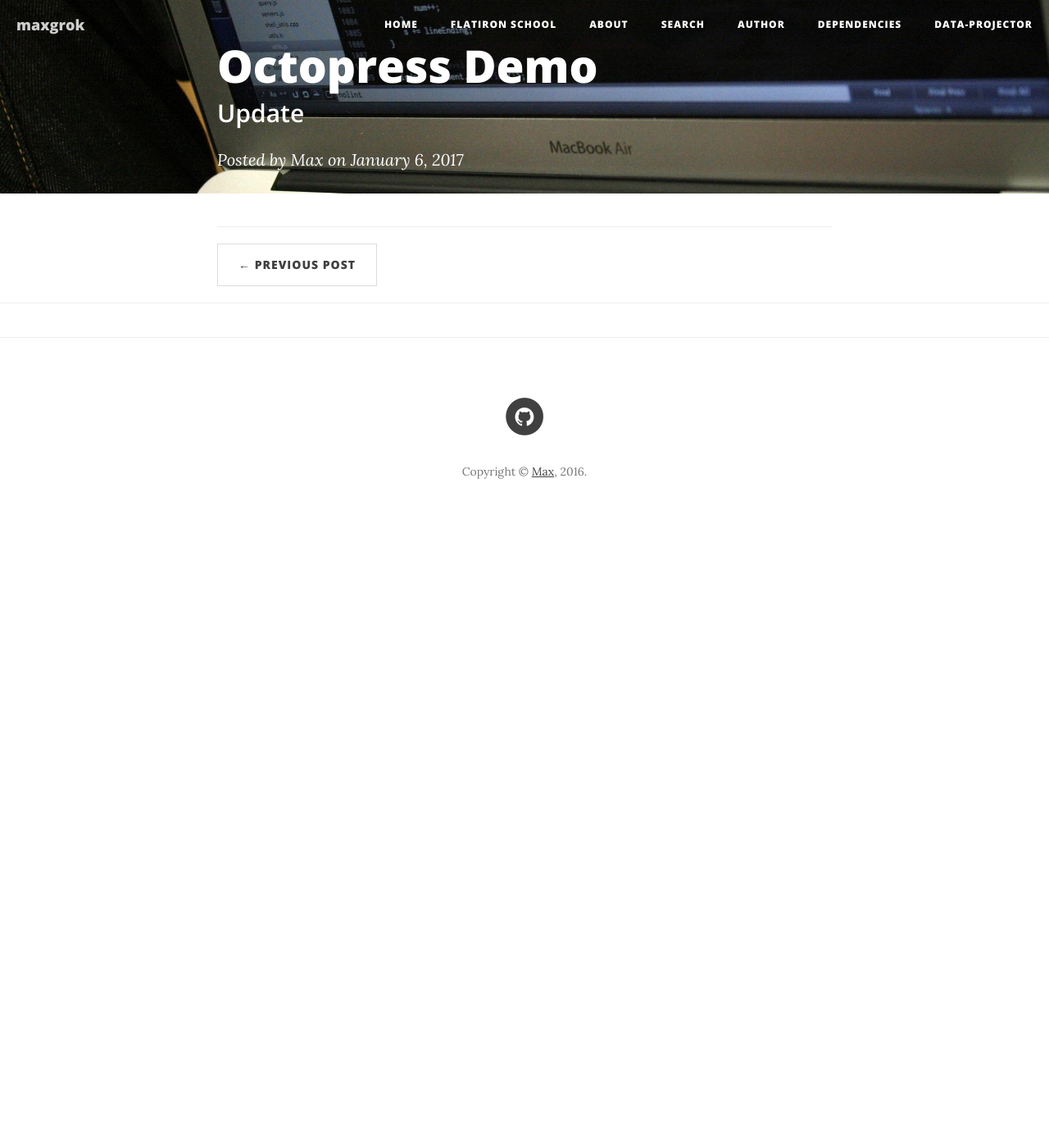
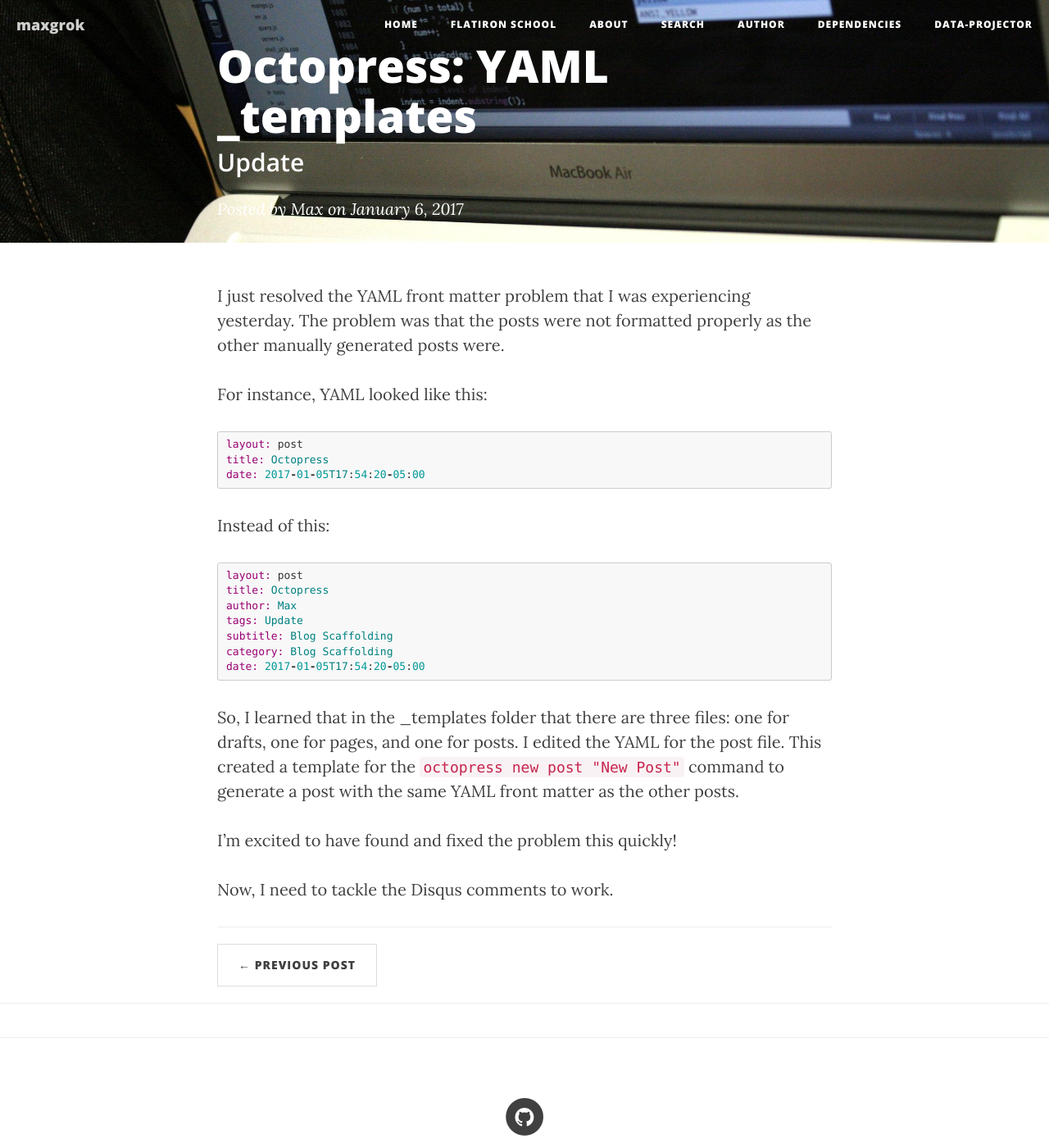
Before and after one commit to maxgrok/maxgrok.github.io_oldversion, a Jekyll site: the page built from _posts/2017-01-06-octopress-demo.markdown, in a window 1280 px wide and 1400 px high. Shown: the whole window at 82% size. Built offline with Jekyll 4.4.1, drawn with Linux system fonts in a browser that asks for light colours; nearby versions of some CDN libraries; comment, search, counter and statistics services are not loaded.

Commit message:
Editing octopress update

````diff
--- a/_posts/2017-01-06-octopress-demo.markdown
+++ b/_posts/2017-01-06-octopress-demo.markdown
@@ -1,9 +1,35 @@
 ---
 layout: post
-title: "Octopress Demo"
+title: "Octopress: YAML _templates"
 author: Max
 tags: Update
 subtitle: Update
-category: Flatiron School
+category: Blog Scaffolding
 date: 2017-01-06T14:57:15-05:00
 ---
+
+I just resolved the YAML front matter problem that I was experiencing yesterday. The problem was that the posts were not formatted properly as the other manually generated posts were.
+
+For instance, YAML looked like this:
+{% highlight ruby %}
+layout:     post
+title:      Octopress
+date: 2017-01-05T17:54:20-05:00
+{% endhighlight %}
+
+Instead of this:
+{% highlight ruby %}
+layout:     post
+title:      Octopress
+author:     Max
+tags: 		Update
+subtitle:   Blog Scaffolding
+category:   Blog Scaffolding
+date: 2017-01-05T17:54:20-05:00
+{% endhighlight %}
+
+So, I learned that in the _templates folder that there are three files: one for drafts, one for pages, and one for posts. I edited the YAML for the post file. This created a template for the ```octopress new post "New Post"``` command to generate a post with the same YAML front matter as the other posts.
+
+I'm excited to have found and fixed the problem this quickly!
+
+Now, I need to tackle the Disqus comments to work.
````
